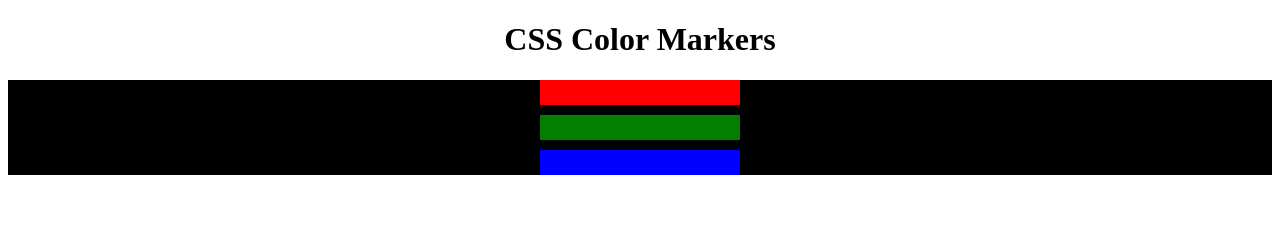
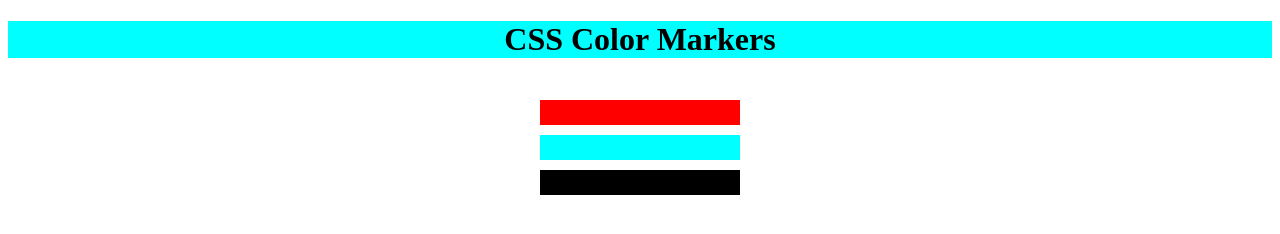
Before and after one commit to alainmelendez/colored-markers_freecodecodecamp, a plain HTML site: page index.html in a window 1280 px wide. Drawn offline with Linux system fonts and the light colour scheme.

Commit message:
Proyecto colored markers_freecodecam secciones de la 25 a la 37

```diff
--- a/css/styles.css
+++ b/css/styles.css
@@ -1,9 +1,11 @@
 h1{
     text-align: center;
+    background-color: rgb(0, 255, 255);
 }
 
 .container{
-    background-color: rgb(0, 0, 0);
+    background-color: rgb(255, 255, 255);
+    padding: 10px 0px;
 }
 
 .marker{
@@ -17,8 +19,8 @@ h1{
 }
 
 .two{
-    background-color: rgb(0, 127, 0);
+    background-color: rgb(0, 255, 255);
 }
 .three{
-    background-color: rgb(0, 0, 255);
+    background-color: rgb(0, 0, 0);
 }
```
